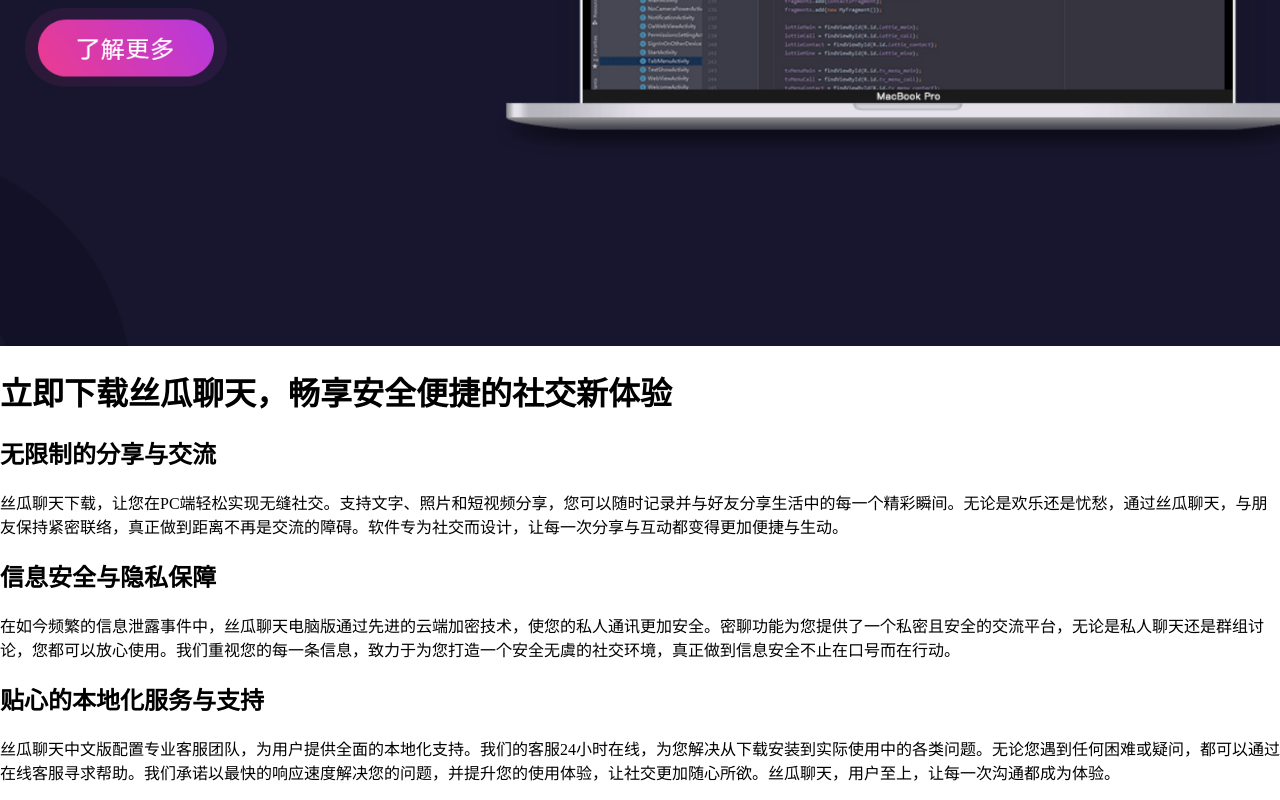
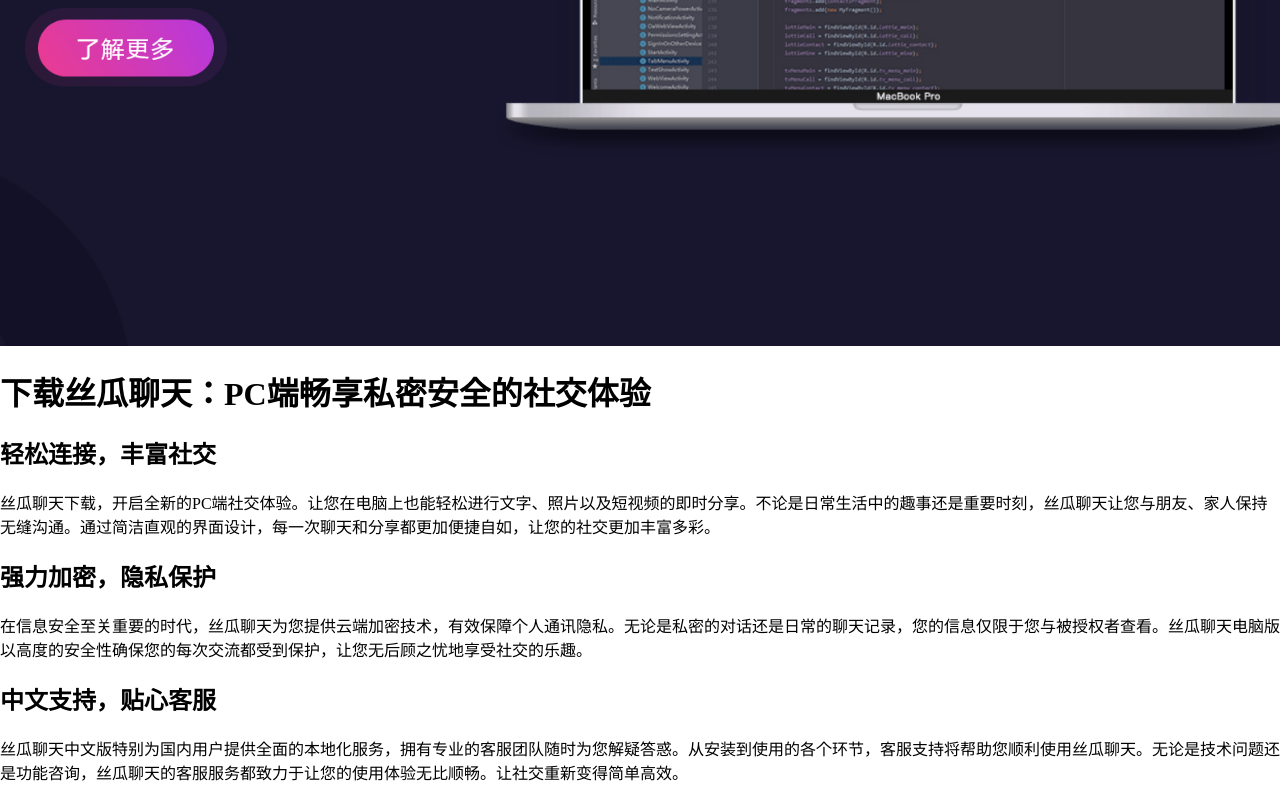
Before and after one commit to Beingfan/sigua-seo, a website: page index.html in a window 1280 px wide. Shown: the part 5990-6790 px from the top of the page. Drawn offline with Linux system fonts and the light colour scheme.

Commit message:
index.html

```diff
--- a/index.html
+++ b/index.html
@@ -1,8 +1,8 @@
 
 <html>
 <head>
-     <meta name="description" content="下载丝瓜聊天电脑版，享受安全的社交互动，提供云端加密，支持文字、图片、视频分享，专业客服助力畅聊无忧。">
-    <title>丝瓜聊天下载：安全加密的社交应用</title>
+    <meta name="description" content="丝瓜聊天下载提供安全私密的社交体验，支持PC端文字、图片、视频分享，贴心客服助您畅聊无忧。">
+    <title>下载丝瓜聊天电脑版：PC端的安全社交平台</title>
     <meta http-equiv="Content-Type" content="text/html; charset=utf-8">
     <style>
         body, html {
@@ -38,15 +38,17 @@
 	<img src="images/img__18.jpg" alt="">
 	<img src="images/img__19.jpg" alt="">
 	<img src="images/img__20.jpg" alt="">
-	<h1>立即下载丝瓜聊天，畅享安全便捷的社交新体验</h1>
-	<h2>无限制的分享与交流</h2>
-    <p>丝瓜聊天下载，让您在PC端轻松实现无缝社交。支持文字、照片和短视频分享，您可以随时记录并与好友分享生活中的每一个精彩瞬间。无论是欢乐还是忧愁，通过丝瓜聊天，与朋友保持紧密联络，真正做到距离不再是交流的障碍。软件专为社交而设计，让每一次分享与互动都变得更加便捷与生动。</p>
+	    <h1>下载丝瓜聊天：PC端畅享私密安全的社交体验</h1>
 
-    <h2>信息安全与隐私保障</h2>
-    <p>在如今频繁的信息泄露事件中，丝瓜聊天电脑版通过先进的云端加密技术，使您的私人通讯更加安全。密聊功能为您提供了一个私密且安全的交流平台，无论是私人聊天还是群组讨论，您都可以放心使用。我们重视您的每一条信息，致力于为您打造一个安全无虞的社交环境，真正做到信息安全不止在口号而在行动。</p>
+    <h2>轻松连接，丰富社交</h2>
+    <p>丝瓜聊天下载，开启全新的PC端社交体验。让您在电脑上也能轻松进行文字、照片以及短视频的即时分享。不论是日常生活中的趣事还是重要时刻，丝瓜聊天让您与朋友、家人保持无缝沟通。通过简洁直观的界面设计，每一次聊天和分享都更加便捷自如，让您的社交更加丰富多彩。</p>
 
-    <h2>贴心的本地化服务与支持</h2>
-    <p>丝瓜聊天中文版配置专业客服团队，为用户提供全面的本地化支持。我们的客服24小时在线，为您解决从下载安装到实际使用中的各类问题。无论您遇到任何困难或疑问，都可以通过在线客服寻求帮助。我们承诺以最快的响应速度解决您的问题，并提升您的使用体验，让社交更加随心所欲。丝瓜聊天，用户至上，让每一次沟通都成为体验。</p>
+    <h2>强力加密，隐私保护</h2>
+    <p>在信息安全至关重要的时代，丝瓜聊天为您提供云端加密技术，有效保障个人通讯隐私。无论是私密的对话还是日常的聊天记录，您的信息仅限于您与被授权者查看。丝瓜聊天电脑版以高度的安全性确保您的每次交流都受到保护，让您无后顾之忧地享受社交的乐趣。</p>
+
+    <h2>中文支持，贴心客服</h2>
+    <p>丝瓜聊天中文版特别为国内用户提供全面的本地化服务，拥有专业的客服团队随时为您解疑答惑。从安装到使用的各个环节，客服支持将帮助您顺利使用丝瓜聊天。无论是技术问题还是功能咨询，丝瓜聊天的客服服务都致力于让您的使用体验无比顺畅。让社交重新变得简单高效。</p>
+</body>
 
 
 </body>
```
